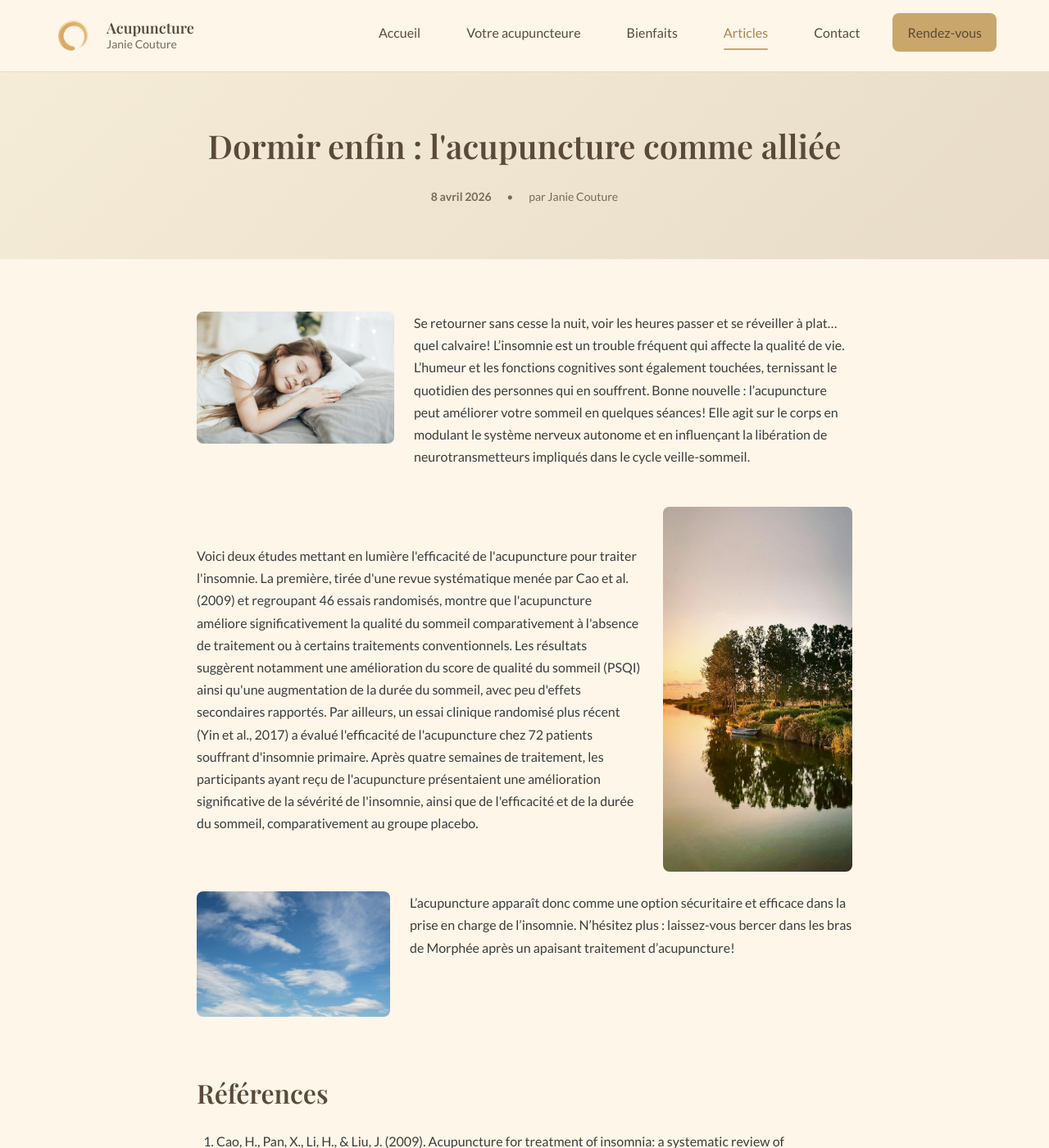
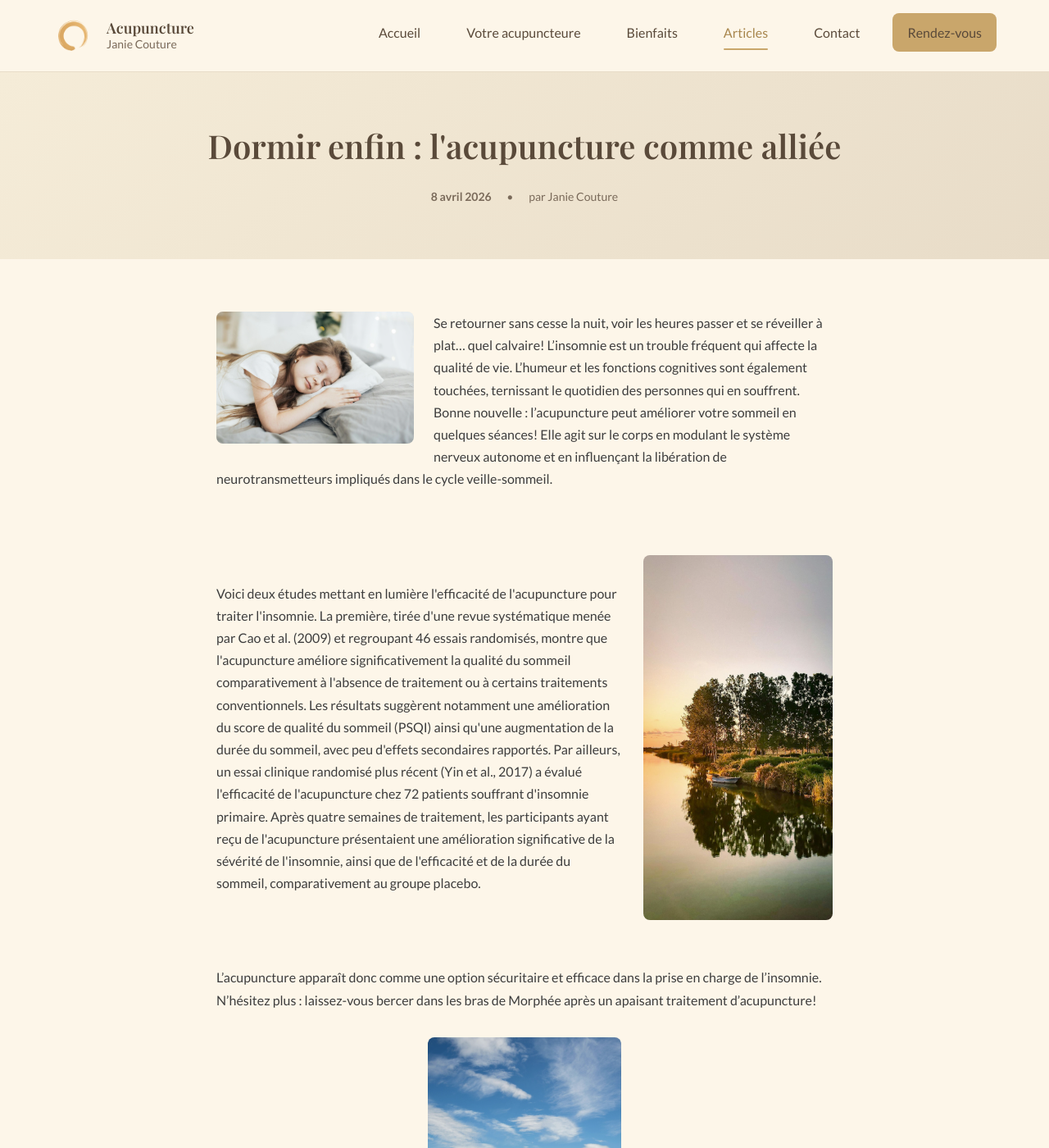
Before and after one commit to jdgauvin/acujanie, a Jekyll site: the page built from _posts/2026-04-08-dormir-enfin-lacupuncture-comme-alliee.md, in a window 1280 px wide and 1400 px high. Shown: the whole window at 82% size. Built offline with Jekyll 4.4.1, drawn with Linux system fonts in a browser that asks for light colours.

Commit message:
Fix mobile layout for blog posts
- Fix post-content padding overriding container side margins
- Increase mobile container padding for better readability
- Unfloat images at 768px breakpoint instead of 576px
- Add responsive content-aside class for text+image layouts
- Prevent img-center from overflowing on narrow viewports
- Restructure insomnia post to avoid stacked images on mobile

```diff
--- a/_posts/2026-04-08-dormir-enfin-lacupuncture-comme-alliee.md
+++ b/_posts/2026-04-08-dormir-enfin-lacupuncture-comme-alliee.md
@@ -15,7 +15,7 @@ Se retourner sans cesse la nuit, voir les heures passer et se réveiller à plat
 
 <div class="clearfix"></div>
 
-<div style="display: flex; align-items: center; gap: 1.5rem;">
+<div class="content-aside">
 <div>
 
 Voici deux études mettant en lumière l'efficacité de l'acupuncture pour traiter l'insomnie. La première, tirée d'une revue systématique menée par Cao et al. (2009) et regroupant 46 essais randomisés, montre que l'acupuncture améliore significativement la qualité du sommeil comparativement à l'absence de traitement ou à certains traitements conventionnels. Les résultats suggèrent notamment une amélioration du score de qualité du sommeil (PSQI) ainsi qu'une augmentation de la durée du sommeil, avec peu d'effets secondaires rapportés.
@@ -23,14 +23,12 @@ Voici deux études mettant en lumière l'efficacité de l'acupuncture pour trait
 Par ailleurs, un essai clinique randomisé plus récent (Yin et al., 2017) a évalué l'efficacité de l'acupuncture chez 72 patients souffrant d'insomnie primaire. Après quatre semaines de traitement, les participants ayant reçu de l'acupuncture présentaient une amélioration significative de la sévérité de l'insomnie, ainsi que de l'efficacité et de la durée du sommeil, comparativement au groupe placebo.
 
 </div>
-<img src="/assets/images/lac-coucher-soleil.png" alt="Lac paisible au coucher du soleil" style="max-width: 250px; border-radius: 8px; flex-shrink: 0;">
+<img src="/assets/images/lac-coucher-soleil.png" alt="Lac paisible au coucher du soleil">
 </div>
-
-<img src="/assets/images/ciel-nuages.png" alt="Ciel bleu avec nuages apaisants" class="img-left">
 
 L'acupuncture apparaît donc comme une option sécuritaire et efficace dans la prise en charge de l'insomnie. N'hésitez plus : laissez-vous bercer dans les bras de Morphée après un apaisant traitement d'acupuncture!
 
-<div class="clearfix"></div>
+<img src="/assets/images/ciel-nuages.png" alt="Ciel bleu avec nuages apaisants" class="img-center">
 
 ## Références
 
--- a/_sass/_layout.scss
+++ b/_sass/_layout.scss
@@ -6,7 +6,7 @@
   padding: 0 $spacing-md;
 
   @media (max-width: $breakpoint-md) {
-    padding: 0 $spacing-sm;
+    padding: 0 $spacing-lg;
   }
 }
 
--- a/_sass/_pages.scss
+++ b/_sass/_pages.scss
@@ -189,7 +189,8 @@
 }
 
 .post-content {
-  padding: $spacing-2xl 0;
+  padding-top: $spacing-2xl;
+  padding-bottom: $spacing-2xl;
   max-width: $container-narrow;
 
   p {
@@ -225,6 +226,10 @@
   p:has(> img.img-center:only-child) {
     margin: 0;
     line-height: 0;
+
+    @media (max-width: $breakpoint-md) {
+      margin: $spacing-lg 0;
+    }
   }
 
   .img-left {
@@ -232,10 +237,11 @@
     margin: 0 $spacing-md $spacing-md 0;
     max-width: 250px;
 
-    @media (max-width: $breakpoint-sm) {
+    @media (max-width: $breakpoint-md) {
       float: none;
+      display: block;
       max-width: 100%;
-      margin: $spacing-md 0;
+      margin: $spacing-md auto;
     }
   }
 
@@ -244,17 +250,39 @@
     margin: 0 0 $spacing-md $spacing-md;
     max-width: 250px;
 
-    @media (max-width: $breakpoint-sm) {
+    @media (max-width: $breakpoint-md) {
       float: none;
+      display: block;
       max-width: 100%;
-      margin: $spacing-md 0;
+      margin: $spacing-md auto;
+    }
+  }
+
+  .content-aside {
+    display: flex;
+    align-items: center;
+    gap: $spacing-md;
+    margin: $spacing-lg 0;
+
+    @media (max-width: $breakpoint-md) {
+      flex-direction: column;
+    }
+
+    img {
+      max-width: 250px;
+      border-radius: $radius-md;
+      flex-shrink: 0;
+
+      @media (max-width: $breakpoint-md) {
+        max-width: 100%;
+      }
     }
   }
 
   .img-center {
     display: block;
     margin: $spacing-lg auto;
-    max-width: 500px;
+    max-width: min(500px, 100%);
   }
 
   .img-gallery {
```
